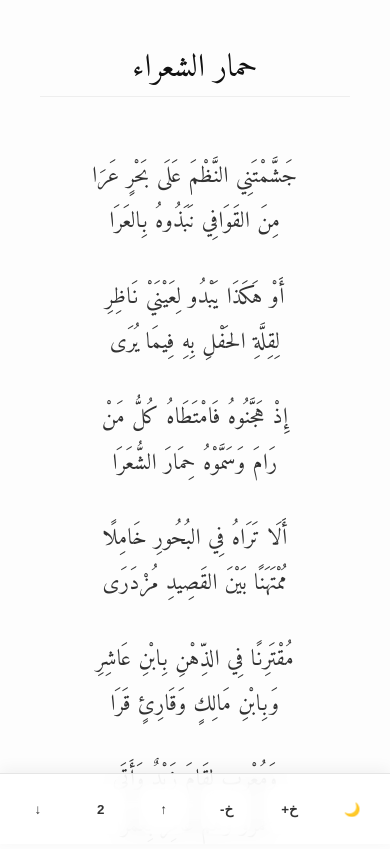
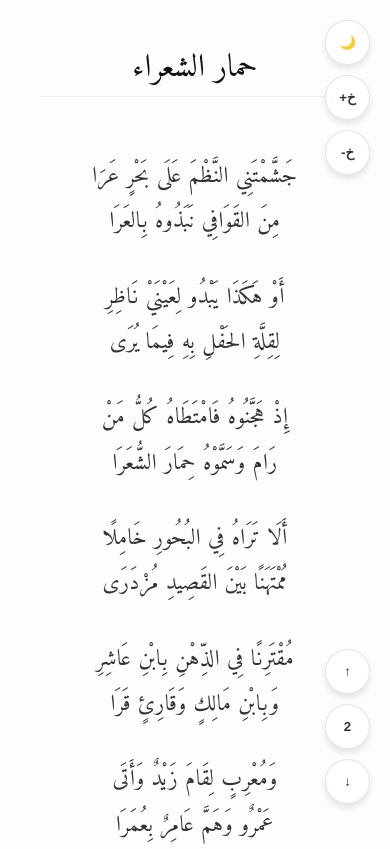
Before and after one commit to kmbenjel/hmittou, a plain HTML site: page index.html in a window 390 px wide. Shown: the top 849 px of the page. Drawn offline with Linux system fonts and the light colour scheme.

Commit message:
Revert to floating buttons and implement Option 1 (hide on scroll)

```diff
--- a/index.html
+++ b/index.html
@@ -27,16 +27,12 @@
         :root { --bg-color: #fdfdfd; --text-color: #333; --title-color: #111; --accent-color: #888; --verse-font-size: 1.4rem; }
         body.dark-mode { --bg-color: #121212; --text-color: #d0d0d0; --title-color: #fff; --accent-color: #777; }
         body { font-family: 'Amiri', serif; background-color: var(--bg-color); color: var(--text-color); margin: 0; padding: 20px; text-align: center; transition: background-color 0.3s, color 0.3s; }
-        .controls-wrapper { position: fixed; top: 20px; right: 20px; display: flex; flex-direction: column; gap: 10px; z-index: 1000; }
+        .controls { position: fixed; top: 20px; right: 20px; display: flex; flex-direction: column; gap: 10px; z-index: 1000; transition: transform 0.3s ease, opacity 0.3s ease; }
+        .nav-controls { position: fixed; bottom: max(20px, env(safe-area-inset-bottom, 20px)); right: 20px; display: flex; flex-direction: column; gap: 10px; z-index: 1000; transition: transform 0.3s ease, opacity 0.3s ease; }
+        @media (max-width: 768px) { .nav-controls { bottom: max(40px, env(safe-area-inset-bottom, 40px)); } }
+        body.hide-controls .controls, body.hide-controls .nav-controls { transform: translateX(100px); opacity: 0; pointer-events: none; }
         .control-btn { background: rgba(255, 255, 255, 0.7); backdrop-filter: blur(8px); -webkit-backdrop-filter: blur(8px); border: 1px solid rgba(0,0,0,0.1); color: #333; width: 45px; height: 45px; border-radius: 50%; cursor: pointer; display: flex; align-items: center; justify-content: center; box-shadow: 0 4px 6px rgba(0,0,0,0.1); font-weight: bold; font-family: sans-serif; transition: 0.3s; }
         body.dark-mode .control-btn { background: rgba(30, 30, 30, 0.7); border-color: rgba(255,255,255,0.1); color: #fff; }
-        @media (max-width: 768px) {
-            .controls-wrapper { top: auto; right: 0; bottom: 0; left: 0; flex-direction: row; justify-content: space-evenly; background: rgba(255, 255, 255, 0.85); backdrop-filter: blur(12px); -webkit-backdrop-filter: blur(12px); padding: 10px 0 calc(10px + env(safe-area-inset-bottom, 0px)) 0; border-top: 1px solid rgba(0,0,0,0.1); gap: 0; box-shadow: 0 -4px 15px rgba(0,0,0,0.05); }
-            body.dark-mode .controls-wrapper { background: rgba(18, 18, 18, 0.85); border-top: 1px solid rgba(255,255,255,0.05); box-shadow: 0 -4px 15px rgba(0,0,0,0.5); }
-            .control-btn { box-shadow: none; border: none; background: transparent; width: 50px; height: 50px; border-radius: 12px; }
-            body.dark-mode .control-btn { background: transparent; border: none; }
-            .container { padding-bottom: 90px; }
-        }
         .container { max-width: 800px; margin: 0 auto; padding: 20px; display: block; }
         .title { font-size: 2rem; font-weight: 350; margin: 0 0 60px 0; color: var(--title-color); scroll-margin-top: 80px; border-bottom: 1px solid #eee; }
         .subtitle {font-size: 1.2rem;}
@@ -59,10 +55,12 @@
 </head>
 <body>
     <div id="progressBarContainer"><div id="progressBar"></div></div>
-    <div class="controls-wrapper">
+    <div class="controls">
         <button class="control-btn" onclick="toggleTheme()" title="تبديل المظهر">🌙</button>
         <button class="control-btn" onclick="changeFontSize(0.1)" title="تكبير الخط">خ+</button>
         <button class="control-btn" onclick="changeFontSize(-0.1)" title="تصغير الخط">خ-</button>
+    </div>
+    <div class="nav-controls">
         <button class="control-btn" onclick="scrollToTop()" title="إلى الأعلى">↑</button>
         <button class="control-btn" onclick="scrollToPart2()" title="إلى الثانية">2</button>
         <button class="control-btn" onclick="scrollToBottom()" title="إلى الأسفل">↓</button>
@@ -1218,6 +1216,17 @@
         function scrollToBottom() { document.getElementById('bottom').scrollIntoView({behavior: 'smooth'}); }
         function scrollToPart2() { document.getElementById('part2').scrollIntoView({behavior: 'smooth'}); }
 
+        // Hide controls on scroll down, show on scroll up
+        let lastScrollY = window.scrollY;
+        window.addEventListener('scroll', () => {
+            if (window.scrollY > lastScrollY && window.scrollY > 100) {
+                document.body.classList.add('hide-controls');
+            } else {
+                document.body.classList.remove('hide-controls');
+            }
+            lastScrollY = window.scrollY;
+        });
+
         // Progress Bar
         window.addEventListener('scroll', () => {
             let winScroll = document.body.scrollTop || document.documentElement.scrollTop;
```
